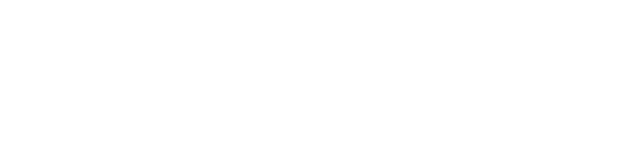
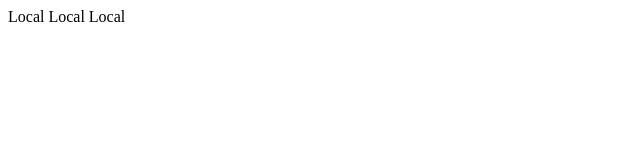
Before and after one commit to Rey-IT/first-project, a plain HTML site: page index.html in a window 1280 px wide. Shown: the whole page, without its empty margins (0-640 px from the left). Drawn offline with Linux system fonts and the light colour scheme.

Commit message:
Update index.html

```diff
--- a/index.html
+++ b/index.html
@@ -18,7 +18,9 @@
             </section>
         </main>
         <footer>
-
+            <div>
+                <div><p>Local Local Local</p></div>
+            </div>
         </footer>
     </body>
 </html>
```
